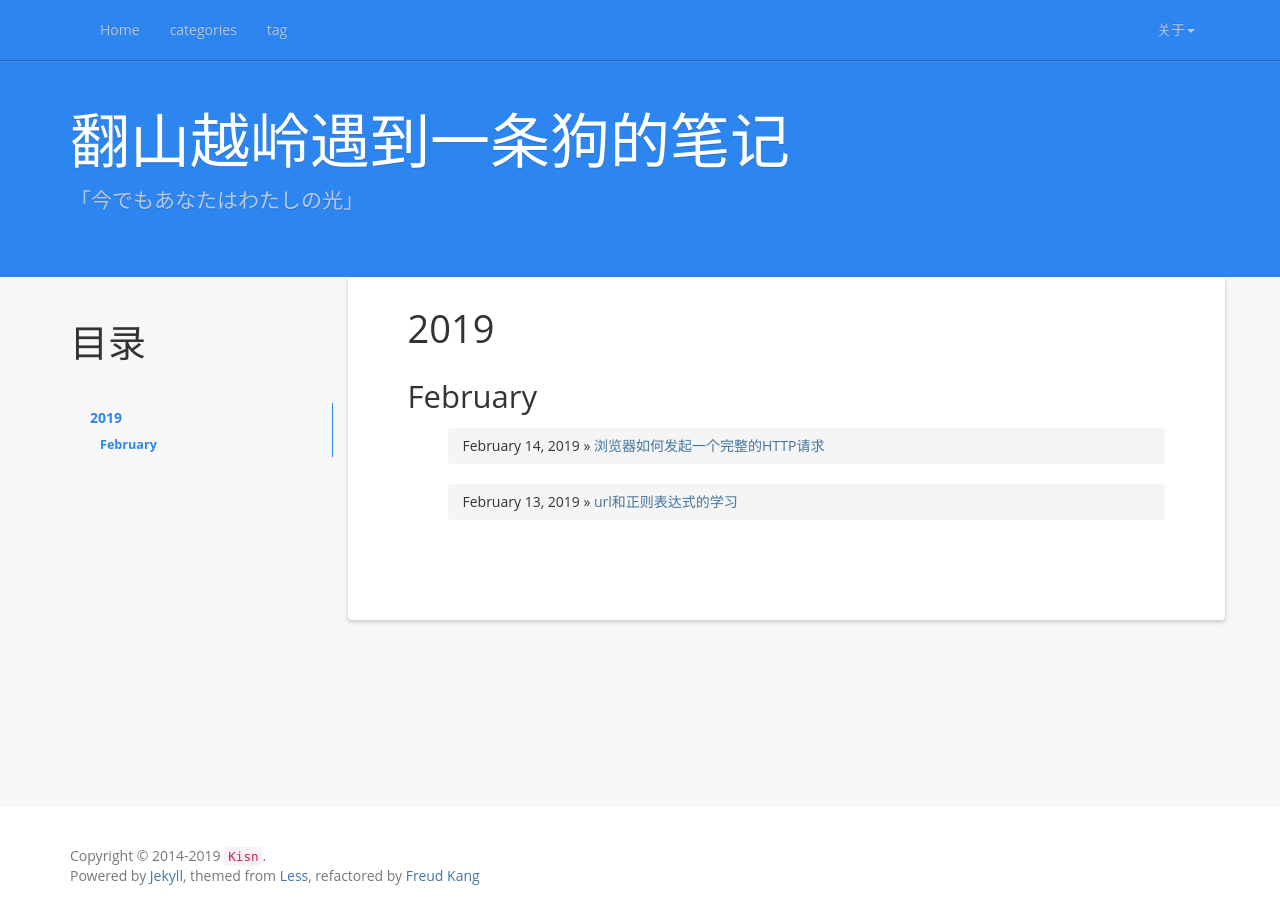
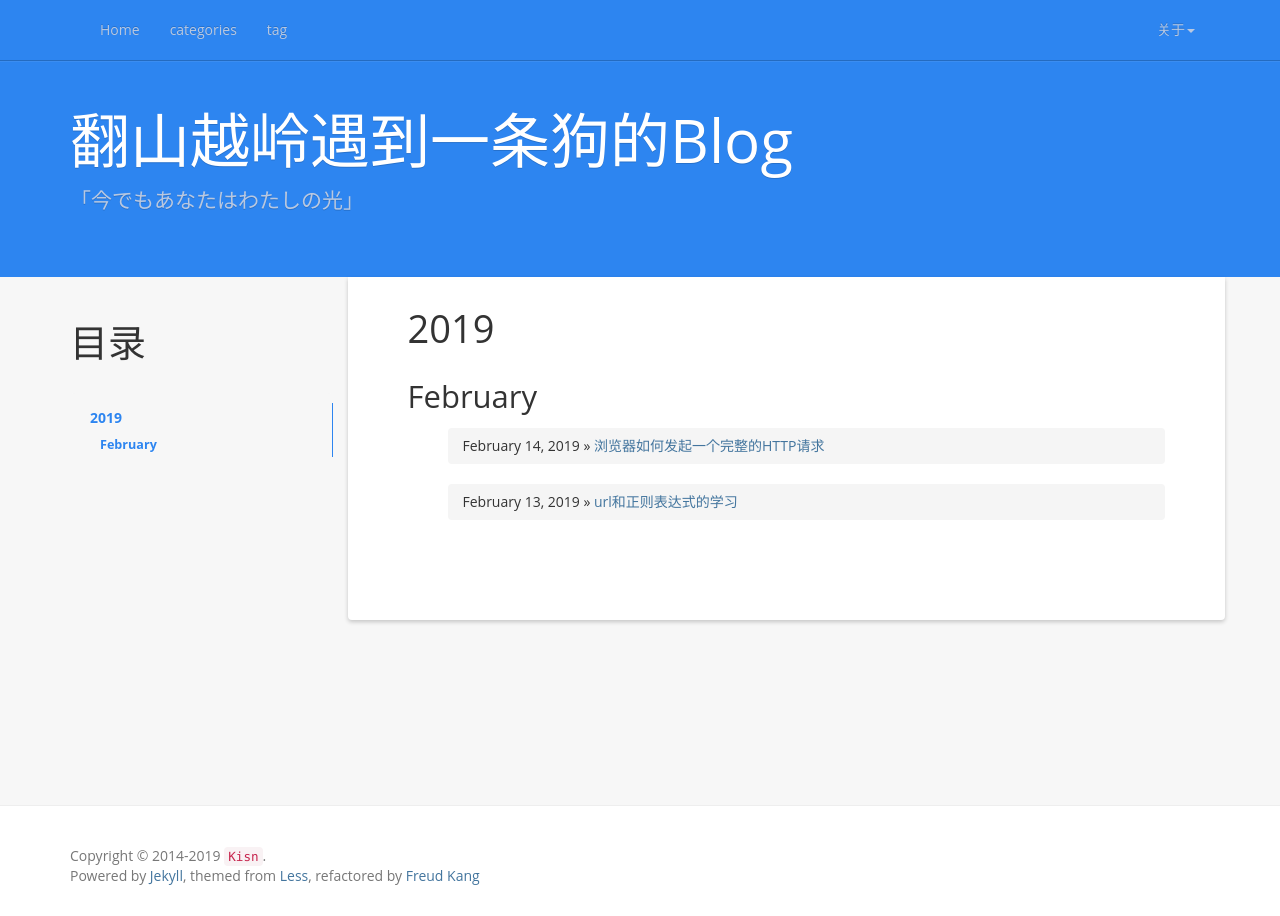
Before and after one commit to Kisnnnnn/Kisnnnnn.github.io, a Jekyll site: the page built from index.html, in a window 1280 px wide. Built offline with Jekyll 4.4.1, drawn with Linux system fonts in a browser that asks for light colours; nearby versions of some CDN libraries; a script that is not in the unit is left out; the list of posts is cut into pages by our own code; comment, search, counter and statistics services are not loaded.

Commit message:
改名字`

```diff
--- a/_config.yml
+++ b/_config.yml
@@ -1,5 +1,5 @@
 # Site settings
-name: 翻山越岭遇到一条狗的笔记
+name: 翻山越岭遇到一条狗的Blog
 email: 312339704@QQ.COM
 author: Kisn
 url: http://www.kisnn.cn
```
